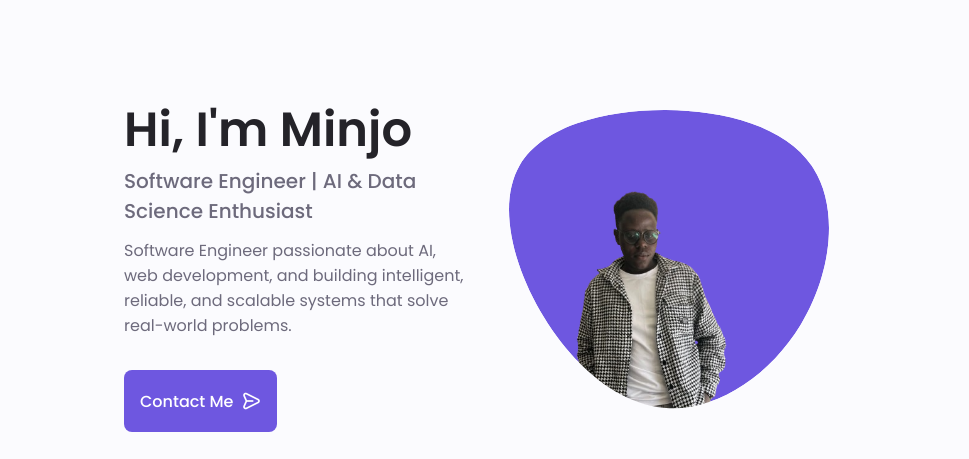
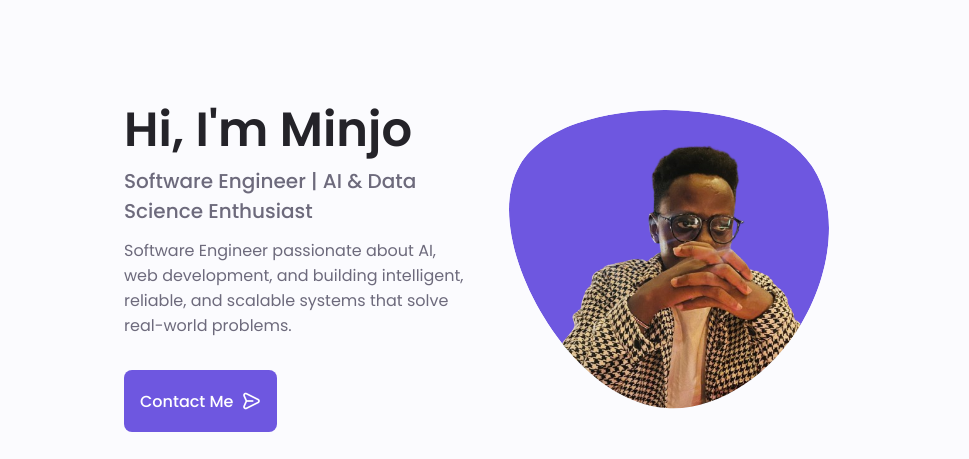
Before and after one commit to Ezekiel-Minjo/portfolio, a plain HTML site: page index.html in a window 1280 px wide. Shown: the part 90-549 px from the top of the page, 184-1153 px from the left. Drawn offline with nearby package versions, Linux system fonts and the light colour scheme.

Commit message:
updating

```diff
--- a/index.html
+++ b/index.html
@@ -144,7 +144,7 @@
                     class="home__blob-img"
                     x="12"
                     y="18"
-                    xlink:href="./zeki.png"
+                    xlink:href="./profile.png"
                   />
                 </g>
               </svg>
```
Also changed, not shown: profile.png (added).
